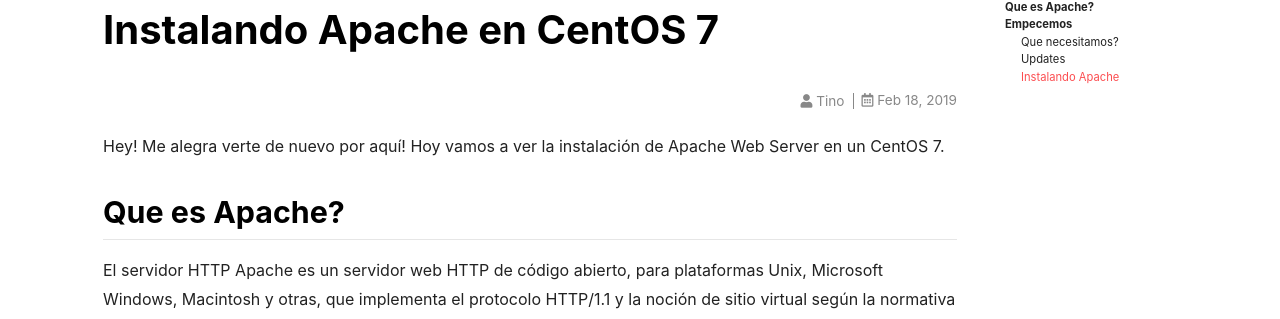
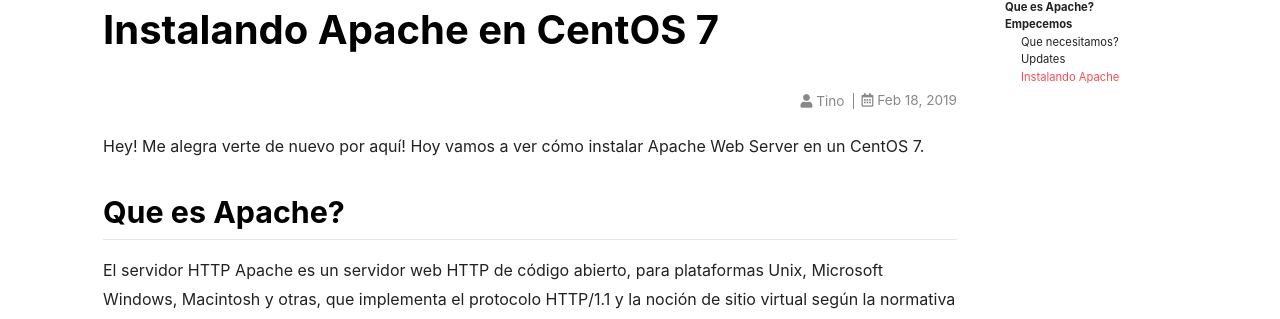
Before and after one commit to duffycop/blog, a Jekyll site: the page built from _posts/2019-02-18-Instalando-Apache-CentOS-7.md, in a window 1280 px wide. Shown: the part 130-449 px from the top of the page. Built offline with Jekyll 4.4.1, drawn with Linux system fonts in a browser that asks for light colours; nearby versions of some CDN libraries; comment, search, counter and statistics services are not loaded.

Commit message:
Update 2019-02-18-Instalando-Apache-CentOS-7.md

```diff
--- a/_posts/2019-02-18-Instalando-Apache-CentOS-7.md
+++ b/_posts/2019-02-18-Instalando-Apache-CentOS-7.md
@@ -7,7 +7,7 @@
   toc: true
 ---
 Hey! Me alegra verte de nuevo por aquí!
-Hoy vamos a ver la instalación de Apache Web Server en un CentOS 7.<!--more-->
+Hoy vamos a ver cómo instalar Apache Web Server en un CentOS 7.<!--more-->
 
 ## Que es Apache?
 El servidor HTTP Apache es un servidor web HTTP de código abierto, para plataformas Unix, Microsoft Windows, Macintosh y otras, que implementa el protocolo HTTP/1.1 y la noción de sitio virtual según la normativa RFC 2616. [Wikipedia](https://es.wikipedia.org/wiki/Servidor_HTTP_Apache).
```
